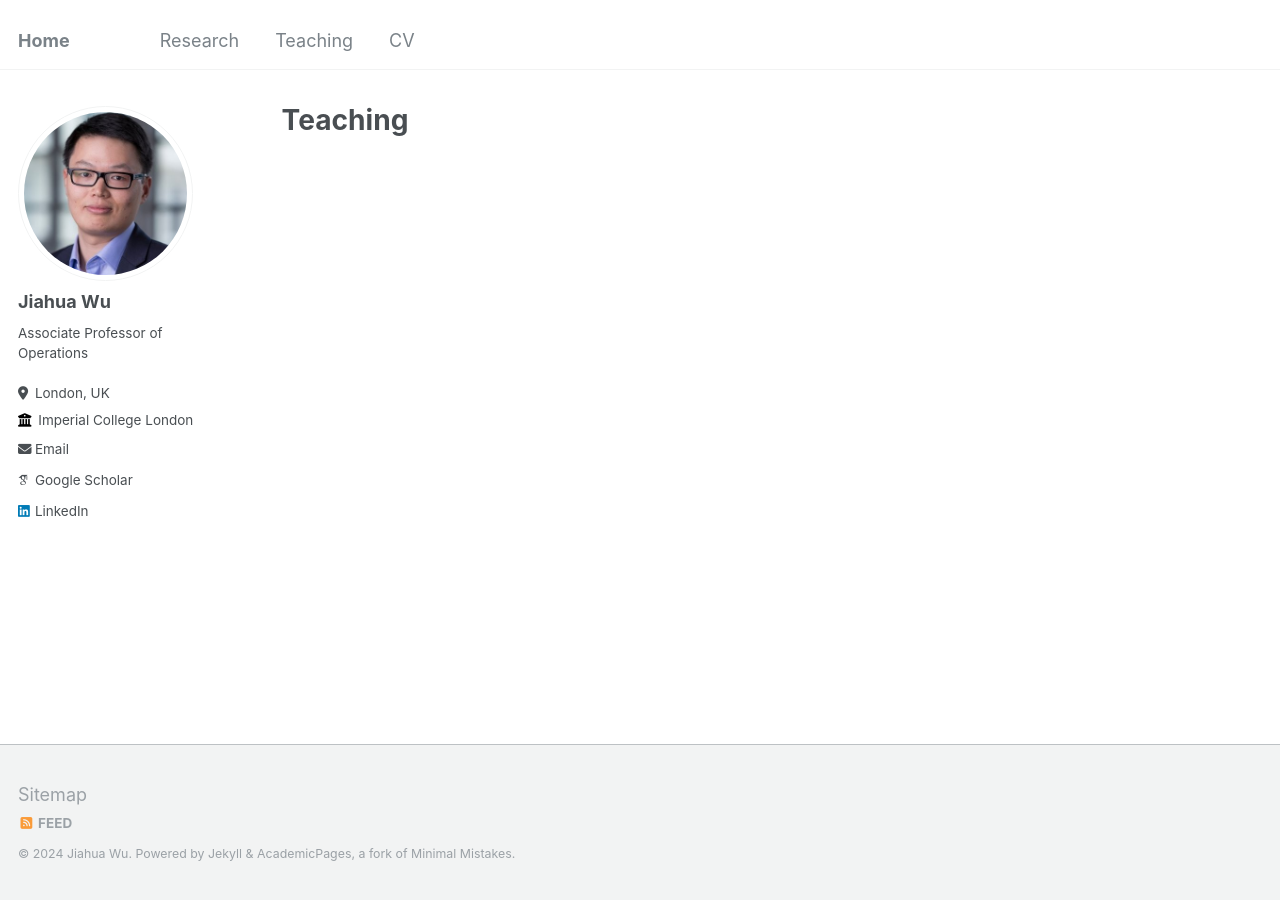
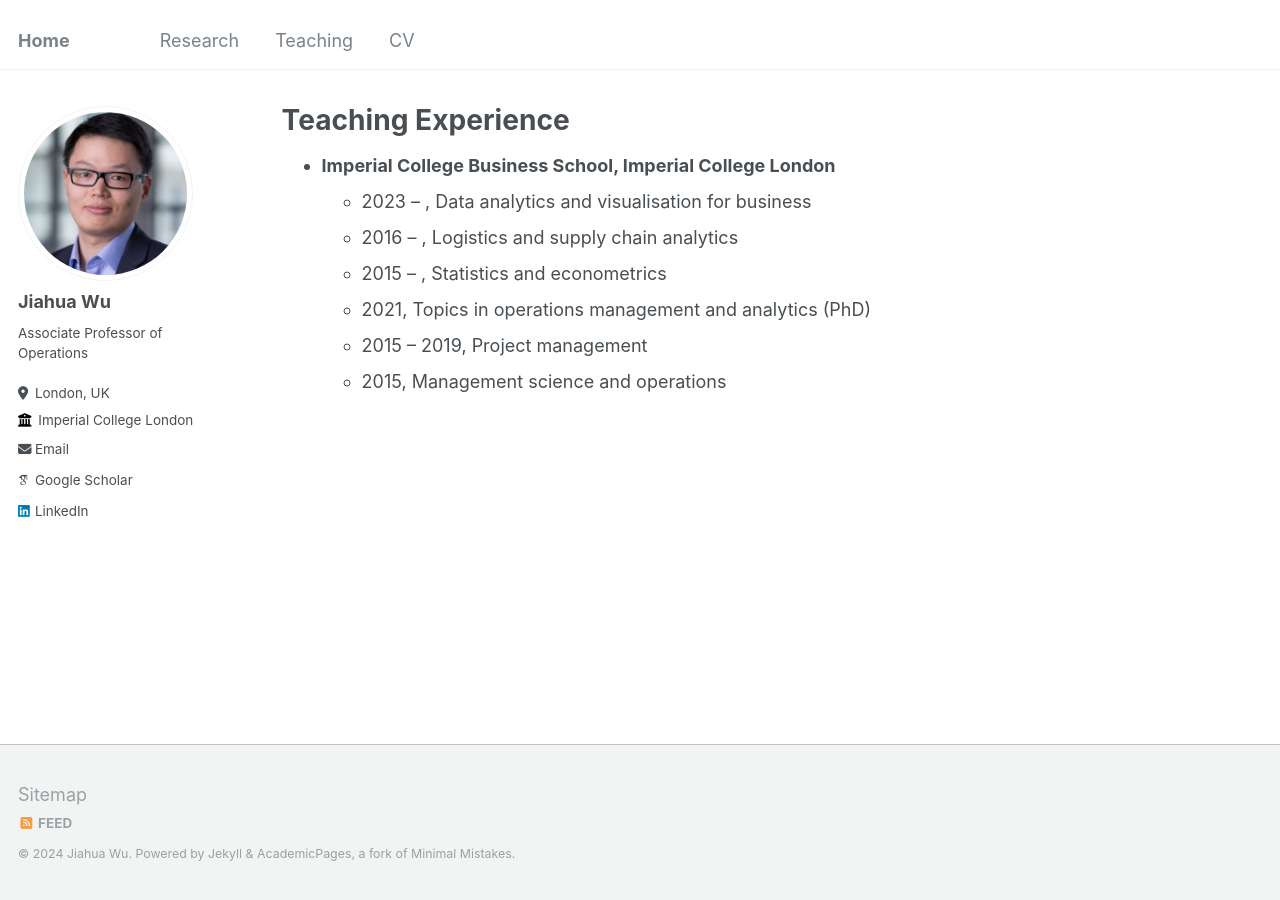
Before and after one commit to wu-jiahua/jiahua-academicpages.github.io, a Jekyll site: the page built from _pages/teaching.md, in a window 1280 px wide. Built offline with Jekyll 4.4.1, drawn with Linux system fonts in a browser that asks for light colours; some web fonts are replaced.

Commit message:
Add files via upload

```diff
--- a/_pages/teaching.md
+++ b/_pages/teaching.md
@@ -1,8 +1,16 @@
 ---
 layout: archive
-title: "Teaching"
+title: "Teaching Experience"
 permalink: /teaching/
 author_profile: true
 redirect_from:
   - /teaching.html
 ---
+
+* **Imperial College Business School, Imperial College London**
+    * 2023 -- , Data analytics and visualisation for business
+    * 2016 -- , Logistics and supply chain analytics
+    * 2015 -- , Statistics and econometrics
+    * 2021, Topics in operations management and analytics (PhD)
+    * 2015 -- 2019, Project management
+    * 2015, Management science and operations
```
